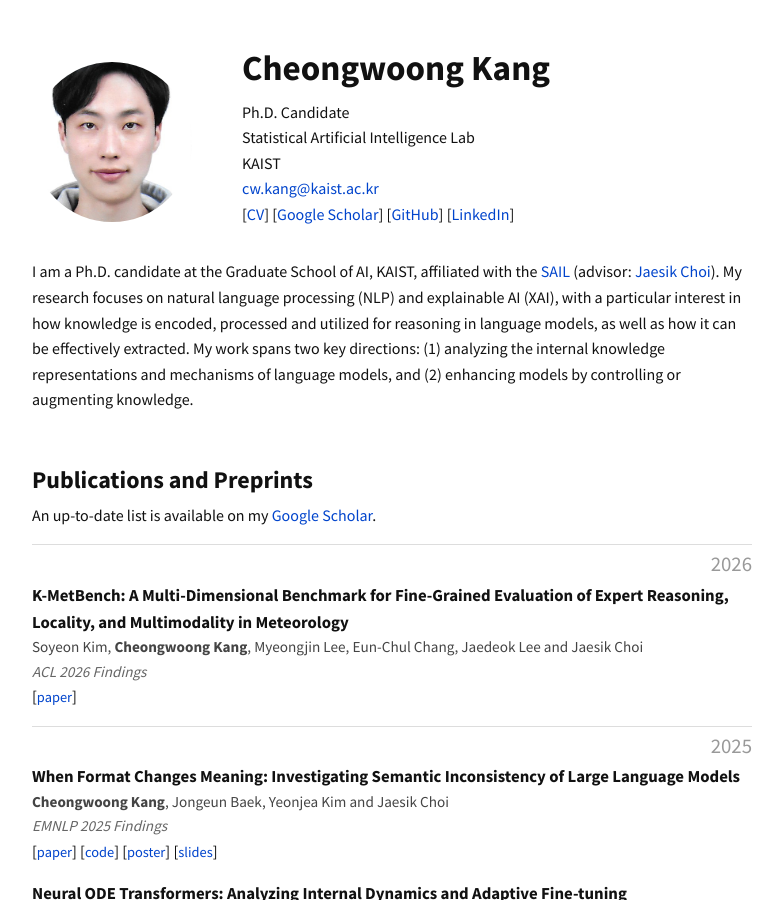
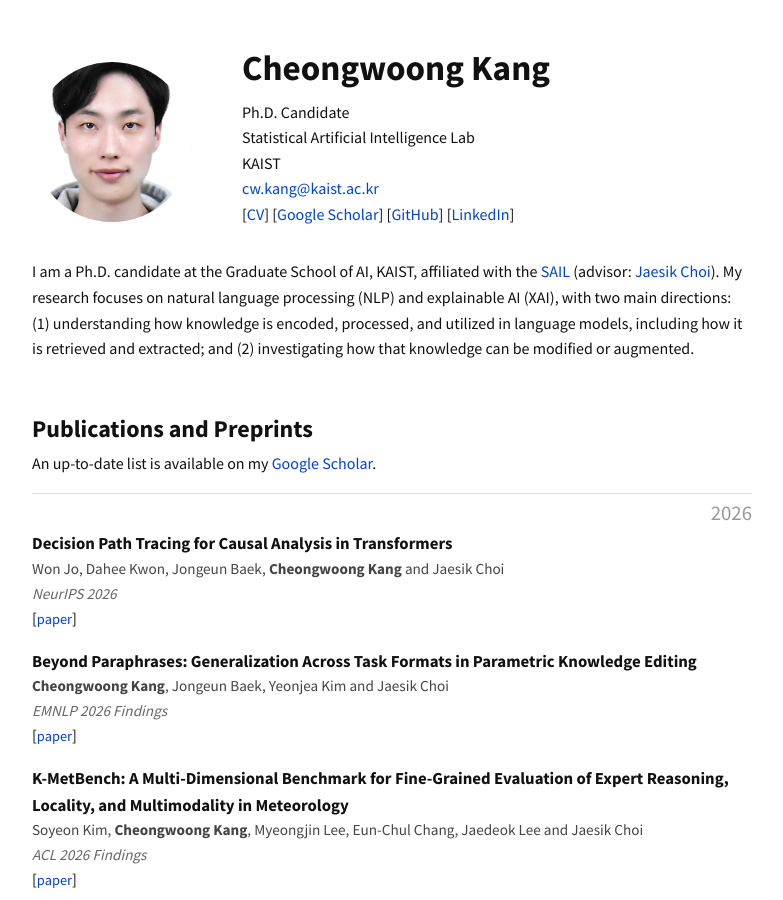
Before and after one commit to CheongWoong/cheongwoong.github.io, a Jekyll site: the page built from index.md, in a window 1280 px wide and 900 px high. Shown: the whole window, without its empty margins (248-1031 px from the left). Built offline with Jekyll 4.4.1, drawn with Linux system fonts in a browser that asks for light colours.

Commit message:
Update CV, publications, and research introduction

```diff
--- a/_includes/intro.html
+++ b/_includes/intro.html
@@ -1 +1 @@
-I am a Ph.D. candidate at the Graduate School of AI, KAIST, affiliated with the <a href="http://sailab.kaist.ac.kr/">SAIL</a> (advisor: <a href="http://sailab.kaist.ac.kr/members/jaesik/">Jaesik Choi</a>). My research focuses on natural language processing (NLP) and explainable AI (XAI), with a particular interest in how knowledge is encoded, processed and utilized for reasoning in language models, as well as how it can be effectively extracted. My work spans two key directions: (1) analyzing the internal knowledge representations and mechanisms of language models, and (2) enhancing models by controlling or augmenting knowledge.
+I am a Ph.D. candidate at the Graduate School of AI, KAIST, affiliated with the <a href="https://sailab.kaist.ac.kr/">SAIL</a> (advisor: <a href="https://sailab.kaist.ac.kr/members/jaesik/">Jaesik Choi</a>). My research focuses on natural language processing (NLP) and explainable AI (XAI), with two main directions: (1) understanding how knowledge is encoded, processed, and utilized in language models, including how it is retrieved and extracted; and (2) investigating how that knowledge can be modified or augmented.
--- a/_includes/papers.html
+++ b/_includes/papers.html
@@ -4,6 +4,26 @@ An up-to-date list is available on my <a href="https://scholar.google.com/citati
 <div class="pub-year-block">
     <div class="pub-year">2026</div>
     <div class="pub-list">
+        <div class="pub-item">
+            <div class="pub-header">
+                <div class="pub-title"><strong>Decision Path Tracing for Causal Analysis in Transformers</strong></div>
+            </div>
+            <div class="pub-authors">Won Jo, Dahee Kwon, Jongeun Baek, <strong>Cheongwoong Kang</strong> and Jaesik Choi</div>
+            <div class="pub-venue"><em>NeurIPS 2026</em></div>
+            <div class="pub-links">
+                [<a href="#">paper</a>]
+            </div>
+        </div>
+        <div class="pub-item">
+            <div class="pub-header">
+                <div class="pub-title"><strong>Beyond Paraphrases: Generalization Across Task Formats in Parametric Knowledge Editing</strong></div>
+            </div>
+            <div class="pub-authors"><strong>Cheongwoong Kang</strong>, Jongeun Baek, Yeonjea Kim and Jaesik Choi</div>
+            <div class="pub-venue"><em>EMNLP 2026 Findings</em></div>
+            <div class="pub-links">
+                [<a href="#">paper</a>]
+            </div>
+        </div>
         <div class="pub-item">
             <div class="pub-header">
                 <div class="pub-title"><strong>K-MetBench: A Multi-Dimensional Benchmark for Fine-Grained Evaluation of Expert Reasoning, Locality, and Multimodality in Meteorology</strong></div>
```
Also changed, not shown: 1 other file.
